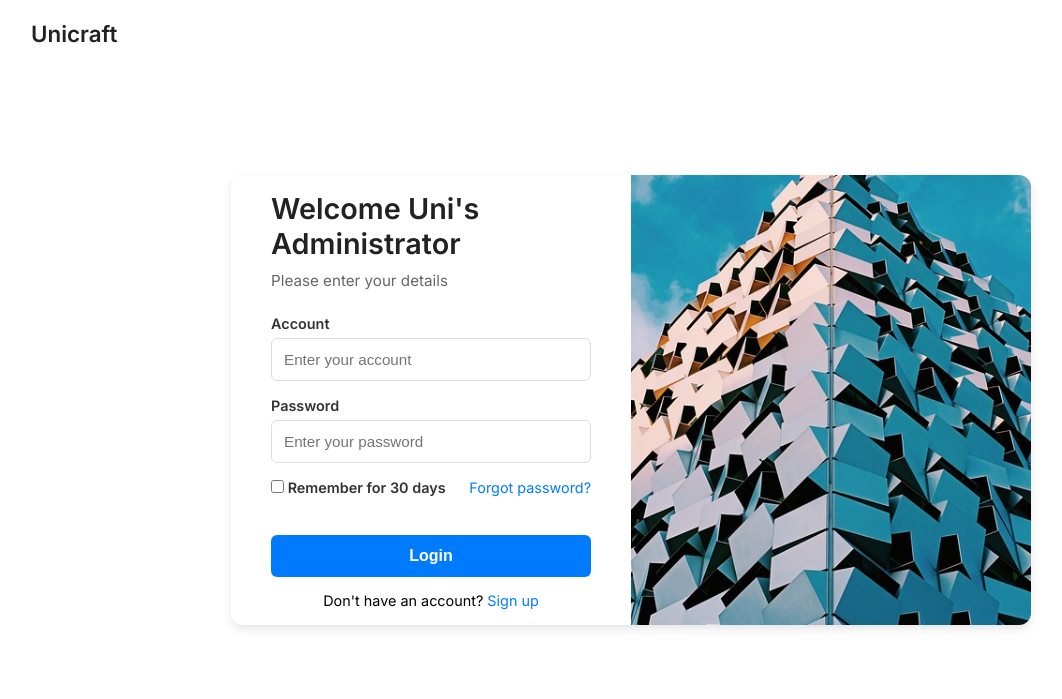
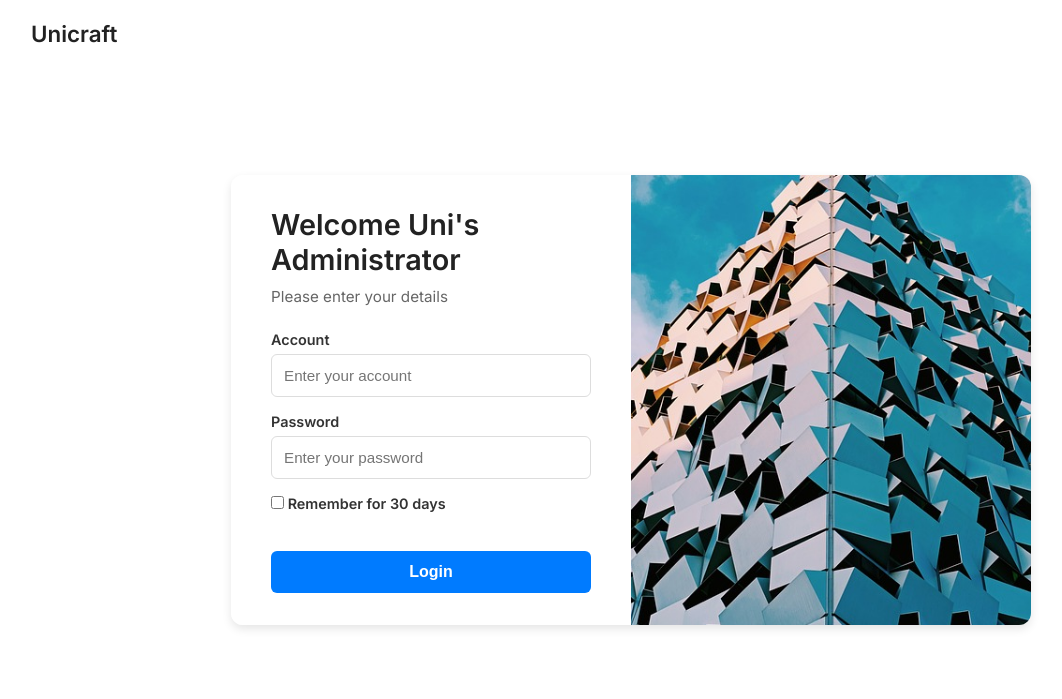
Before and after one commit to geqi777/IT_group_project, a Django app: page /operation/login/ in a window 1280 px wide. Shown: the top 699 px of the page, without its empty margins (9-1071 px from the left). Run offline with Django 5.2, Linux system fonts and the light colour scheme.

Commit message:
password

```diff
--- a/main_system/templates/login/admin_login.html
+++ b/main_system/templates/login/admin_login.html
@@ -179,12 +179,11 @@
 
         <div class="remember-forgot">
           <label><input type="checkbox" name="remember_me"> Remember for 30 days</label>
-          <a href="#">Forgot password?</a>
         </div>
 
         <button class="login-btn" type="submit">Login</button>
 
-        <p class="signup-link">Don't have an account? <a href="#">Sign up</a></p>
+
       </form>
     </div>
 
--- a/main_system/templates/login/user_login.html
+++ b/main_system/templates/login/user_login.html
@@ -182,7 +182,6 @@
 
         <div class="remember-forgot">
           <label><input type="checkbox" name="remember_me"> Remember for 30 days</label>
-          <a href="#">Forgot password?</a>
         </div>
 
         <button class="login-btn" type="submit">Login</button>
```
